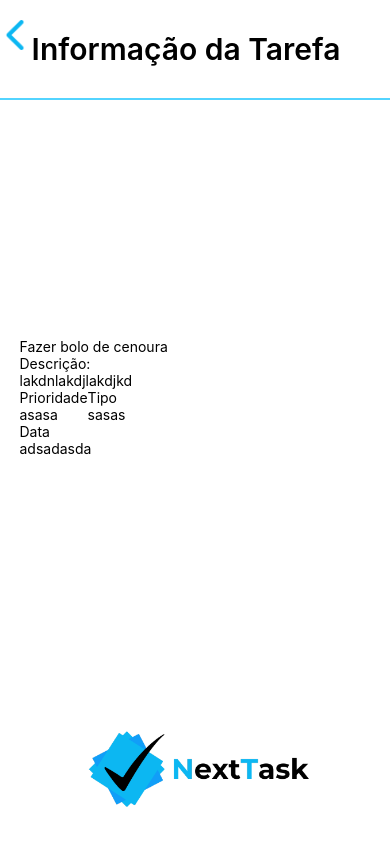
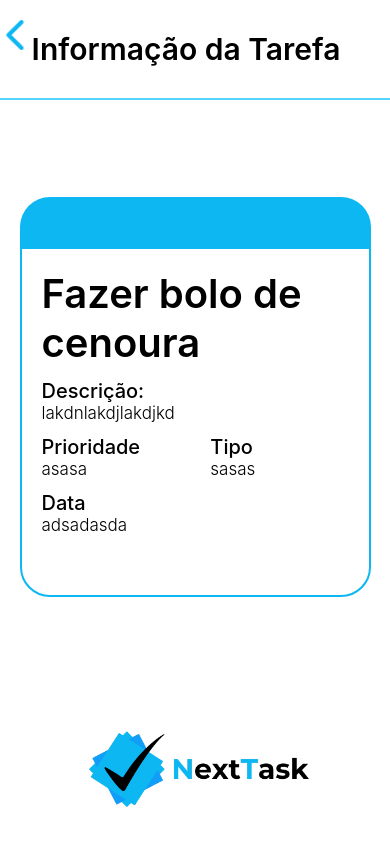
Before and after one commit to SophiaSantos17/NextTask-spa, a React Native app: screen /InfoTarefa in a window 390 px wide. Built offline with nearby package versions, Linux system fonts and the light colour scheme.

Commit message:
Feat: front pag InfoTarefa pronta

```diff
--- a/src/pages/Home/index.js
+++ b/src/pages/Home/index.js
@@ -76,7 +76,7 @@ export default function Home() {
         {tarefas.length ? (
           <View style={styles.boxRecents}>
             {tarefas.slice(0, 5).map((tarefa, index) => (
-              <CardRecent key={index} priority={tarefa.prioridade} date={format(new Date(tarefa.dataTarefa), 'dd/MM/yyyy')} text={tarefa.titulo} />
+              <CardRecent key={index} priority={tarefa.prioridade} date={format(new Date(tarefa.data), 'dd/MM/yyyy')} text={tarefa.titulo} />
             ))}
 
           </View>
@@ -94,7 +94,7 @@ export default function Home() {
         {tarefas.length ? (
           <View style={styles.boxTasks}>
             {tarefas.map((tarefa, index) => (
-              <CardList key={index} priority={tarefa.prioridade} date={format(new Date(tarefa.dataTarefa), 'dd/MM/yyyy')} text={tarefa.titulo} />
+              <CardList key={index} priority={tarefa.prioridade} date={format(new Date(tarefa.data), 'dd/MM/yyyy')} text={tarefa.titulo} />
             ))}
 
           </View>
--- a/src/pages/InfoTarefa/index.js
+++ b/src/pages/InfoTarefa/index.js
@@ -3,26 +3,45 @@ import {Image, Text, View, StyleSheet} from "react-native";
 import Header from "../../components/header";
 
 export default function InfoTarefa(){
+
+    function getPriorityColor(priority){
+        switch (priority) {
+          case "Alta":
+            return "#F20C0C"; // vermelho
+          case "Media":
+            return "#0CB7F2"; // azul principal do aplicativo
+          case "Baixa":
+            return "#2EC221"; //verde
+          default:
+            return "#000"; // Cor padrão, se necessário
+        }
+      };
+
     return(
         <View style={styles.container}>
             <Header text="Informação da Tarefa"/>
-            <View  style={styles.boxInfoTarefa}>
-                <View style={styles.priority}></View>
+
+            <View style={styles.boxTotalInfo}>
+
+                <View style={[styles.priority, {backgroundColor: getPriorityColor("Media")}]}></View>
+
+                <View  style={[styles.boxInfoTarefa, {borderColor: getPriorityColor("Media")}]}>
                     <Text  style={styles.title}>Fazer bolo de cenoura</Text>
                     <Text  style={styles.subtitle}>Descrição:</Text>
                     <Text style={styles.text}>lakdnlakdjlakdjkd</Text>
                     <View style={styles.boxTipos}>
-                    <View>
+                        <View style={styles.boxTT}>
                             <Text style={styles.subtitle}>Prioridade</Text>
                             <Text style={styles.text}>asasa</Text>
                         </View>
-                    <View>
+                        <View style={styles.boxTT}>
                             <Text style={styles.subtitle}>Tipo</Text>
                             <Text style={styles.text}>sasas</Text>
                         </View>
                     </View>
                     <Text style={styles.subtitle}>Data</Text>
                     <Text style={styles.text}>adsadasda</Text>
+                </View>
             </View>
             <Image source={require("../../assets/logo.png")} style={styles.image}/>
         </View>
@@ -37,15 +56,46 @@ const styles = StyleSheet.create({
         justifyContent: "space-between",
         alignItems: "center",
     },
+    boxTotalInfo:{
+        width: "100%",
+        alignItems: "center",
+    },
     boxInfoTarefa:{
         width: "90%",
-
+        borderBottomLeftRadius: 30,
+        borderBottomRightRadius: 30,
+        height: 350,
+        borderWidth: 2,
+        // borderColor: "red", //
+        padding: 20,
+        margin: 0,
     },
-    title: {},
-    subtitle: {},
-    text: {},
+    priority: {
+        margin: 0,
+        width: "90%",
+        borderTopLeftRadius: 30,
+        borderTopRightRadius: 30,
+        height: 50,
+        // backgroundColor: "red", //
+    },
+    title: {
+        fontSize: 40,
+        fontWeight: "600"
+    },
+    subtitle: {
+        fontSize: 20,
+        fontWeight: "500",
+        marginTop: 12,
+    },
+    text: {
+        fontSize: 17,
+        fontWeight: "300",
+    },
     boxTipos:{
         flexDirection:"row",
+    },
+    boxTT:{
+        width: "55%"
     },
     image:{
         width: 230,
--- a/src/routes/routes.js
+++ b/src/routes/routes.js
@@ -22,7 +22,7 @@ export default function Routes() {
     // Agrupar as rotas
     <NavigationContainer>
         {/* Criar uma pilha de páginas */}
-        <Stack.Navigator initialRouteName="SplashScreen">
+        <Stack.Navigator initialRouteName="InfoTarefa">
             {/* Carregar a Splash Sreen */}
             <Stack.Screen name="SplashScreen" component={SplashScreen} options={{headerShown: false}}/>
 
```
Lines whose indentation alone changed are shown as unchanged.
